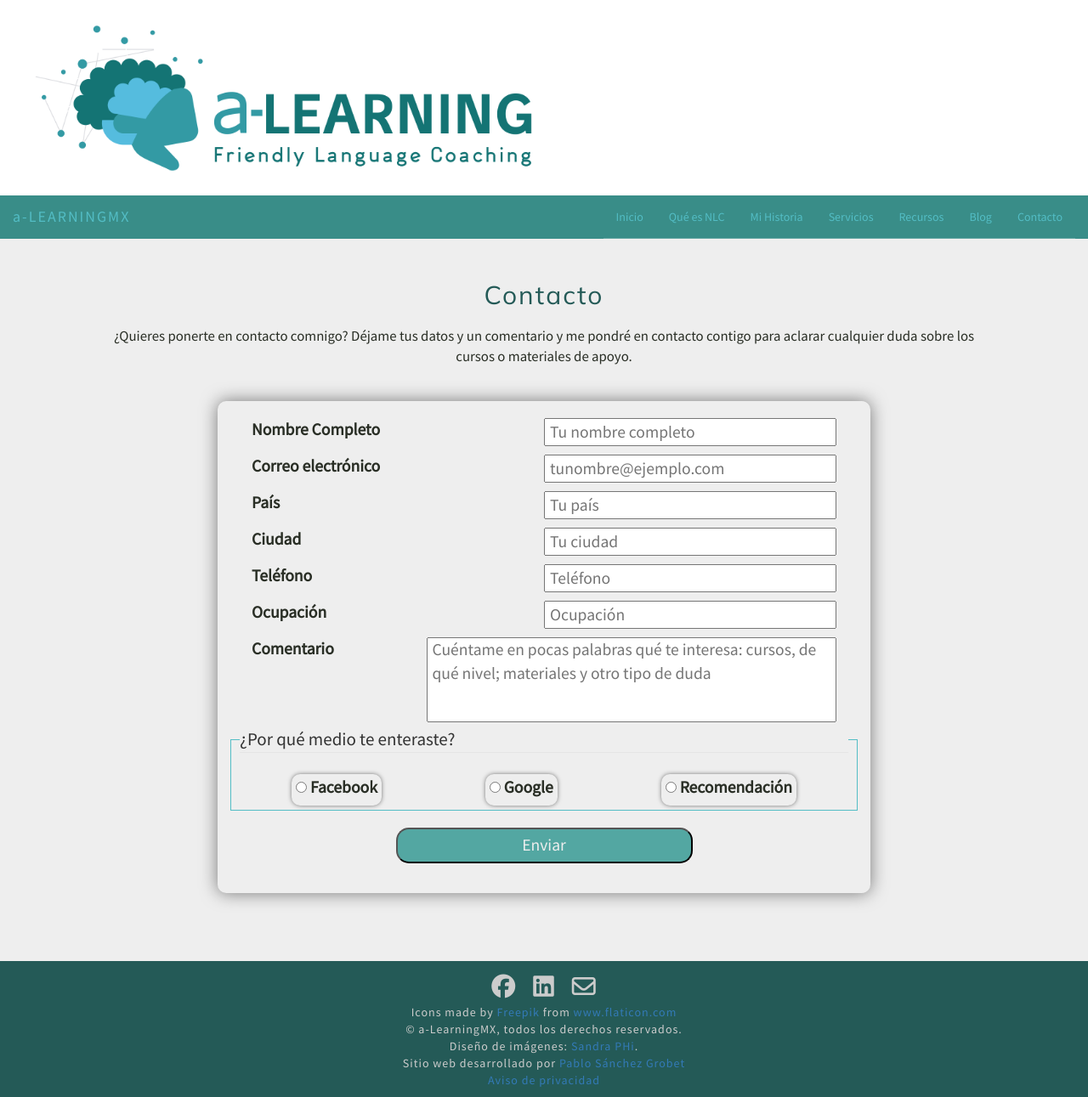
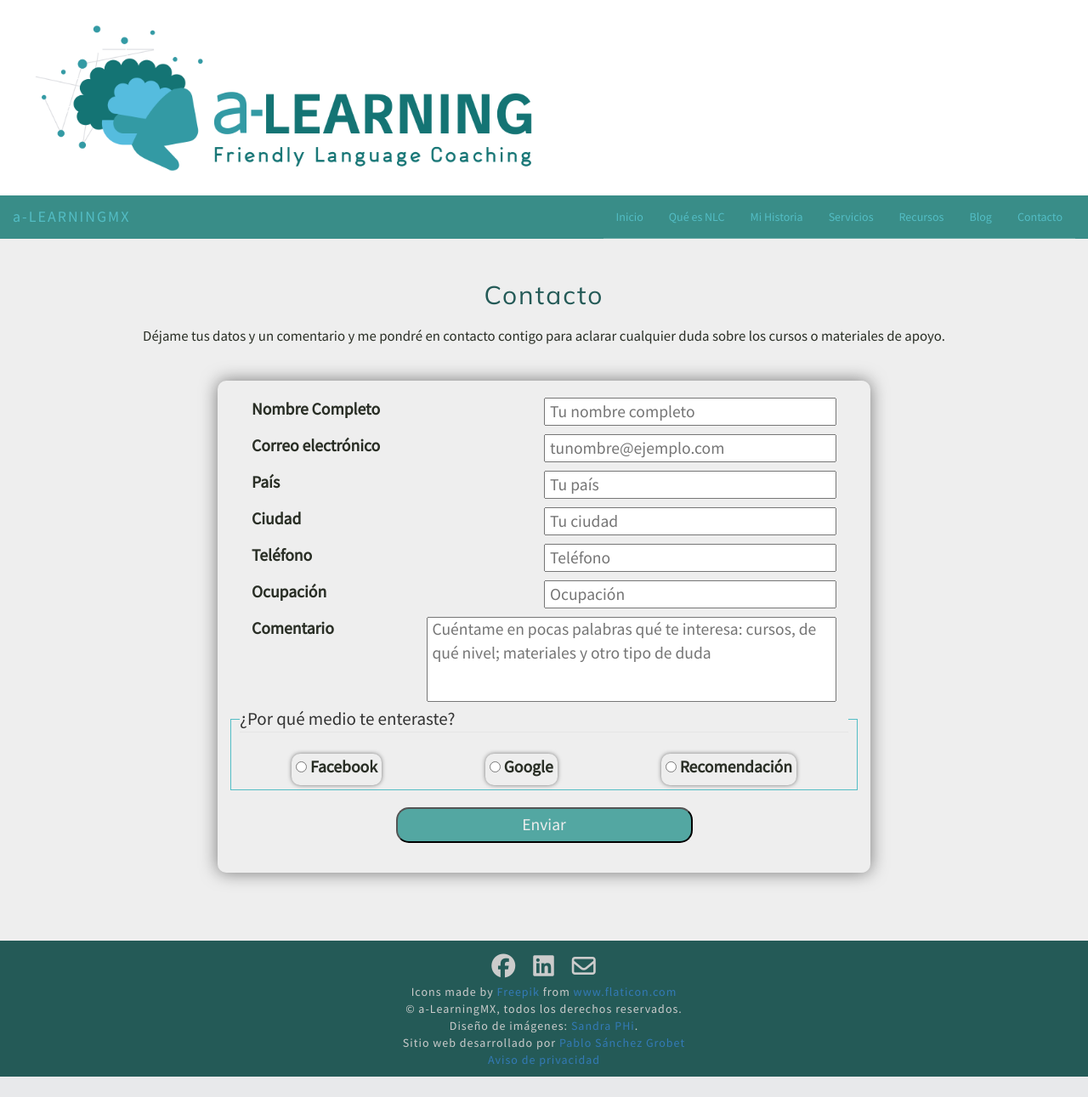
Before and after one commit to PSGrobet/a-learningmx, a PHP site: page /contacto.html in a window 1280 px wide. Shown: the whole page at 85% size. After the commit the page ends 1267 px from the top, so only its background shows below. Run offline with PHP 8.4, Linux system fonts and the light colour scheme; some libraries are stand-ins or nearby versions.

Commit message:
detalles

```diff
--- a/contacto.html
+++ b/contacto.html
@@ -52,7 +52,7 @@
         <div id="wrapper" class="contacto">
         <div class="form-header">
             <h2>Contacto</h2>
-            <p>¿Quieres ponerte en contacto comnigo? Déjame tus datos y un comentario y me pondré en contacto contigo para aclarar cualquier duda sobre los cursos o materiales de apoyo.</p>
+            <p>Déjame tus datos y un comentario y me pondré en contacto contigo para aclarar cualquier duda sobre los cursos o materiales de apoyo.</p>
         </div>
         <form  action="" method="get">
             <div class="form-row">
--- a/css/styles.css
+++ b/css/styles.css
@@ -219,29 +225,27 @@
 @-webkit-keyframes slide-h {
   0% {
     right: 0%; }
-  12% {
+  14% {
     right: 0%; }
-  15% {
-    right: 100%; }
-  27% {
+  16% {
     right: 100%; }
   30% {
+    right: 100%; }
+  32% {
     right: 200%; }
-  42% {
+  46% {
     right: 200%; }
-  45% {
+  48% {
     right: 300%; }
-  57% {
+  62% {
     right: 300%; }
-  60% {
+  64% {
     right: 400%; }
-  72% {
+  78% {
     right: 400%; }
-  75% {
+  80% {
     right: 500%; }
-  87% {
-    right: 500%; }
-  90% {
+  99% {
     right: 500%; }
   100% {
     right: 0%; } }
--- a/index.html
+++ b/index.html
@@ -9,6 +9,7 @@
     <script src="https://ajax.googleapis.com/ajax/libs/jquery/3.5.1/jquery.min.js"></script>
     <script src="https://maxcdn.bootstrapcdn.com/bootstrap/3.4.1/js/bootstrap.min.js"></script>
     <link href="https://fonts.googleapis.com/css2?family=Mulish:wght@400;700&family=Source+Sans+Pro&display=swap" rel="stylesheet">
+    <link href="https://fonts.googleapis.com/css2?family=Petit+Formal+Script&display=swap" rel="stylesheet">
     <link rel="stylesheet" href="css/styles.css">
     <script src="https://kit.fontawesome.com/a684445abf.js" crossorigin="anonymous"></script>
     <script src="js/main.js" defer></script>
--- a/mi-historia/index.html
+++ b/mi-historia/index.html
@@ -58,11 +58,11 @@
 
     <main id="content">
 
-        <div id="wrapper">
+    <div id="wrapper">
         <h2>Mi historia</h2>
 
         <section class="timeline">
-            <div class="container">
+            <div class="container-historia">
                 <div class="timeline-item">
                     <div class="timeline-img"></div>
                     <div class="timeline-content timeline-card js--fadeInLeft">
@@ -201,7 +201,7 @@
 
             </div>
         </section>
-        </div>
+    </div>
 
     </main>
 
--- a/nlc.html
+++ b/nlc.html
@@ -47,6 +47,8 @@
 
     <main id="content">
 
+    <div id="wrapper">
+
       <div id="content">
         <h2>¿Qué es Neurolanguage Coaching?</h2>
         <p><cite>Neurolanguage Coaching</cite>&#174; es una nueva forma de <strong>personalizar el aprendizaje de un idioma</strong> que utiliza conocimientos de la <strong>pedagogía</strong> y las <strong></strong>neurociencias</strong>, además de las estrategias de comunicación y lineamientos del <strong>coaching</strong>.</p>
@@ -59,6 +61,8 @@
         <p>Rachel Marie Pailing, creadora del método de enseñanza llamado <cite>Neurolanguage Coaching</cite>&#174;, define este proceso como la <strong>transmisión</strong> de conocimiento de un idioma &mdash;es decir, el proceso de <strong>enseñanza</strong>&mdash; que se <strong>refuerza, se enfoca y personaliza</strong> con aspectos del <strong>coaching</strong> y luego se <strong>fortalece y consolida</strong> con los aspectos de las <strong>neurociencias</strong>.</p>
         <p>Como Neurolanguage Coach&#174;, certificada por <a href="https://efficientlanguagecoaching.com/" target="_blank">Efficient Language Coaching&#174;</a>, soy una <strong>especialista en la enseñanza de idiomas</strong> (con una trayectoria de 40 años), cuento con el entrenamiento y las certificaciones pertinentes y emplearé <strong>actividades hechas a tu medida</strong> con el fin de impulsar tu <strong></strong>experiencia de aprendizaje</strong>. Juntos estableceremos las metas y desarrollaremos <strong></strong>estrategias de comunicación</strong> que te permitirán <strong>asimilar el nuevo idioma</strong>. Tu proceso de aprendizaje será más eficiente hasta en tiempo y costo.</p>
       </div>
+
+    </div>
     </main>
 
     <footer>
```
Also changed, not shown: other parts of css/styles.css (+25 -21 lines), sass/_slideshow.scss (+17 -16 lines), 1 other file.
